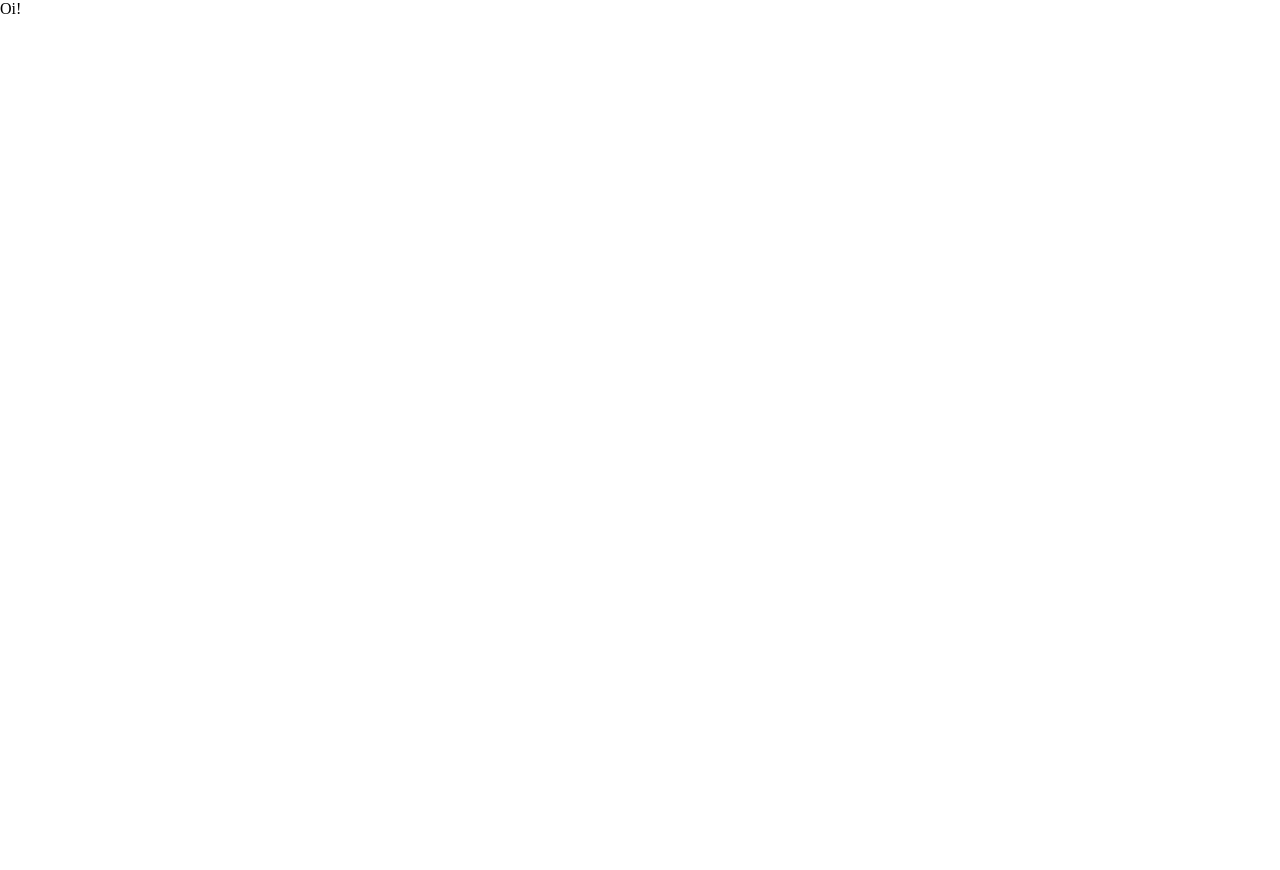
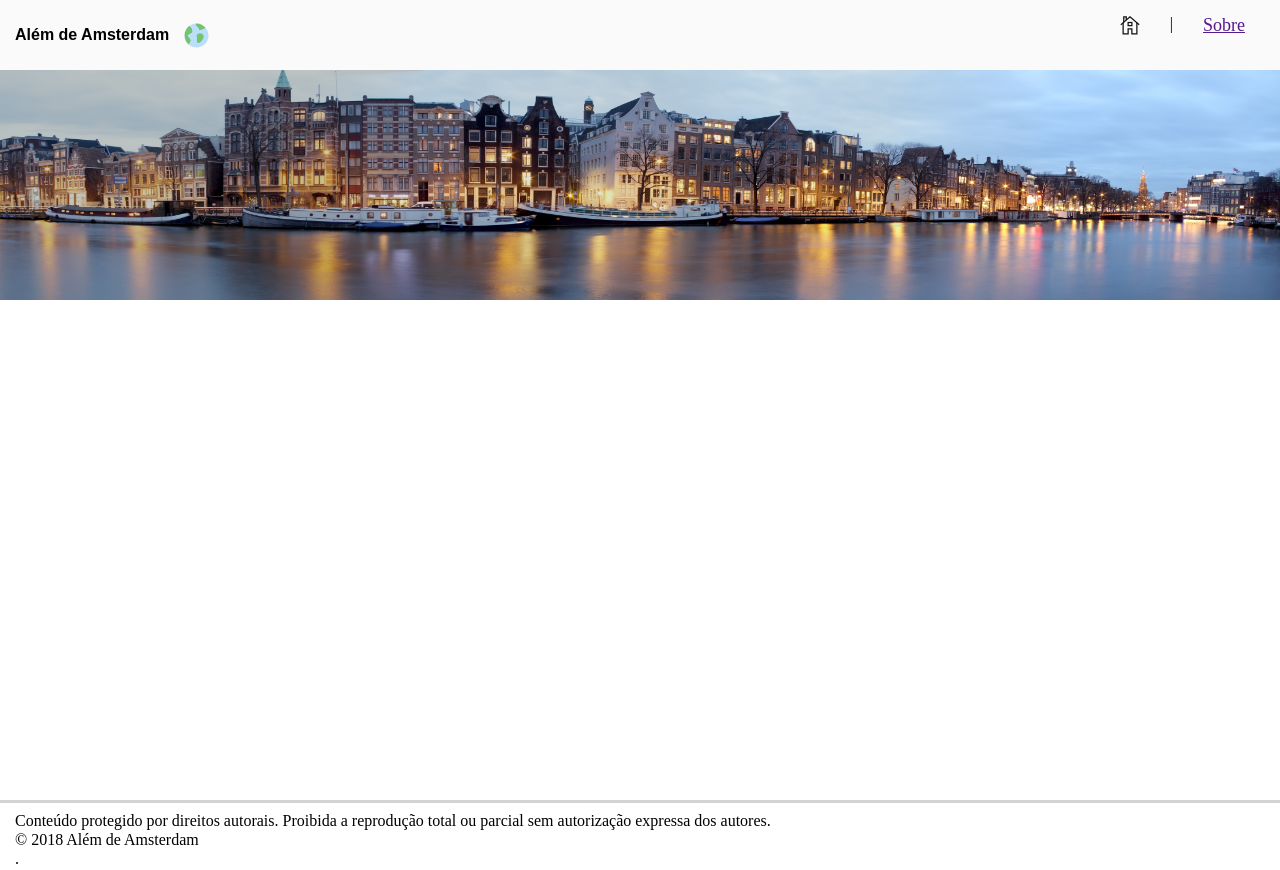
Before and after one commit to clarabrandt/alem_de_amsterdam, a plain HTML site: page index.html in a window 1280 px wide. Before the commit the page ends 800 px from the top, so only its background shows below. Drawn offline with Linux system fonts and the light colour scheme.

Commit message:
11-06-2018

```diff
--- a/index.html
+++ b/index.html
@@ -1,13 +1,35 @@
 <!DOCTYPE html>
 <html>
     <head>
+        <meta charset="utf-8" />
         <meta http-equiv="X-UA-Compatible" content="IE=edge">
         <title>Além de Amsterdam</title>
         <meta name="viewport" content="width=device-width, initial-scale=1">
         <link rel="stylesheet" type="text/css" media="screen" href="main.css" />
         <script src="main.js"></script>
     </head>
+
     <body>
-    Oi!
+        <div class="container">
+            <div class="navbar">
+                    <div class="title"><strong>Além de Amsterdam</strong></div>
+                    <div class="logo"><img src="images/world.svg" width="25px" height="25px" alt="logo"></div>
+                    <div class="blank"></div>
+                    <div class="Menu">
+                        <div class="sobre"><a href "">Sobre</a></div>
+                        <div class="space">|</div>
+                        <div class="home"><img src="images/home-52.svg" width="20px" height="20px" alt="home"></a></div>
+                    </div>
+            </div>
+            <div class="conteudo">
+                    <div class="img_viagem"><img src="images/panoramic-2.jpg" width="100%" height="230px" alt=""></div>
+            </div>
+
+        </div>
+        <footer class="footer">
+                <p>Conteúdo protegido por direitos autorais. Proibida a reprodução total ou parcial sem autorização expressa dos autores.</p>
+                <p>&copy 2018 Além de Amsterdam</p>.
+        </footer>
     </body>
+
 </html>
--- a/main.css
+++ b/main.css
@@ -8,6 +8,7 @@ body {
     .container {
         width: 100vw;
         height: 100vh;
+        border-bottom: 0.2em solid lightgrey;
 }
         .navbar {
             position: sticky;
@@ -15,7 +16,7 @@ body {
             height: 70px;
             width: 100%;
             display: flex;
-            background-color: rgb(250,250,250)
+            background-color: rgb(250,250,250);
 }
 
         .conteudo {
@@ -69,6 +70,7 @@ body {
                 }
 
     .footer {
-        padding: 15px;
+        padding-left: 15px;
         margin: 0;
+        line-height: 0.2em
     }
```
Lines whose indentation alone changed are shown as unchanged.
